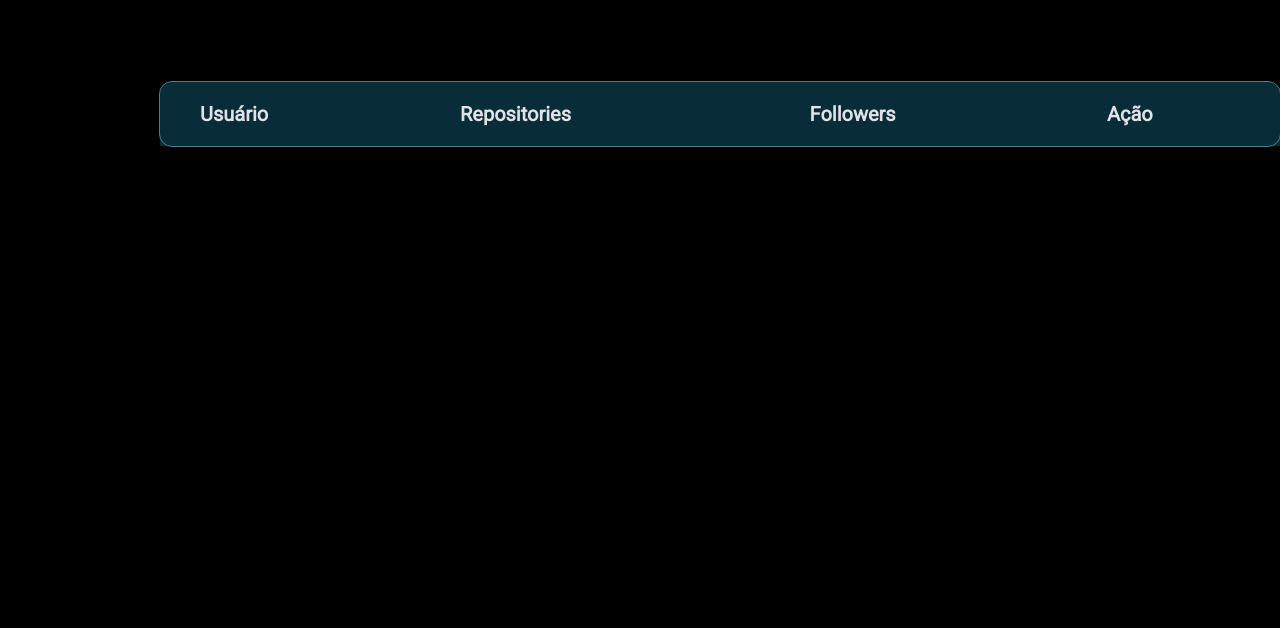
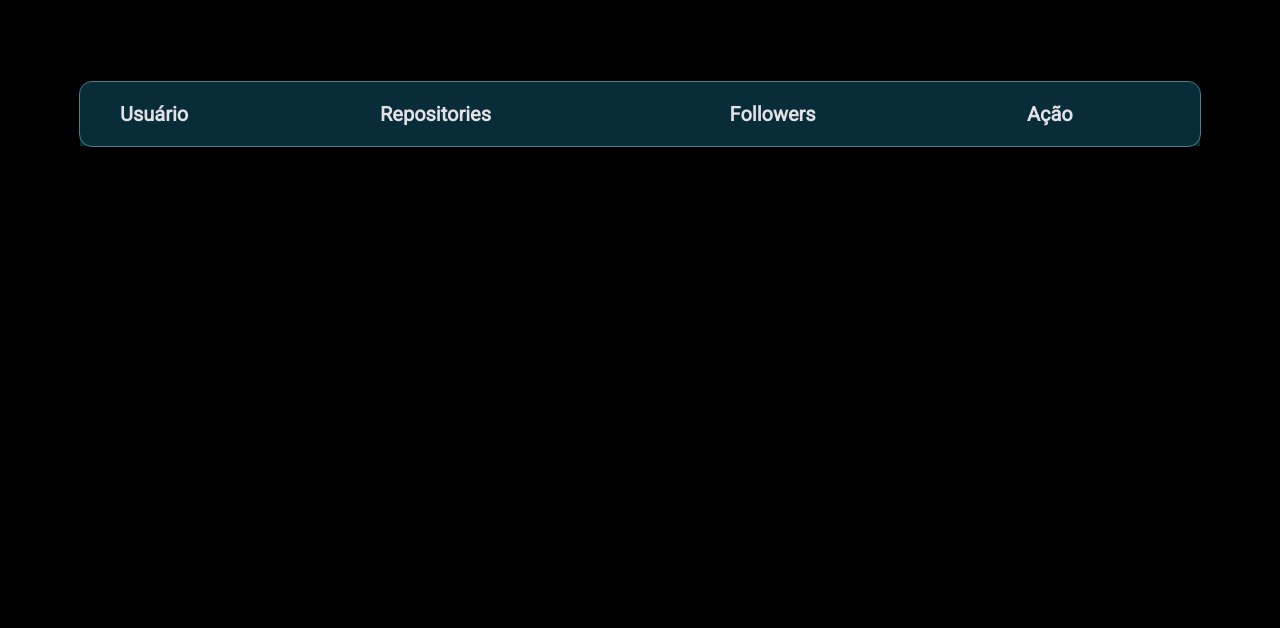
Before and after one commit to Icsilva01/GitFav, a plain HTML site: page index.html in a window 1280 px wide. Shown: the part 172-800 px from the top of the page. Drawn offline with Linux system fonts and the light colour scheme.

Commit message:
Update style.css

```diff
--- a/style.css
+++ b/style.css
@@ -37,8 +37,15 @@ body{
 }
 
 .app{
-  max-width: 1120px;
+  width: 1120px;
   padding: 11.5rem 16rem;
+
+  display: flex;
+  flex-direction: column;
+  justify-content: space-around;
+  margin: auto;
+  align-items: center;
+
   }
 
 header{
```
